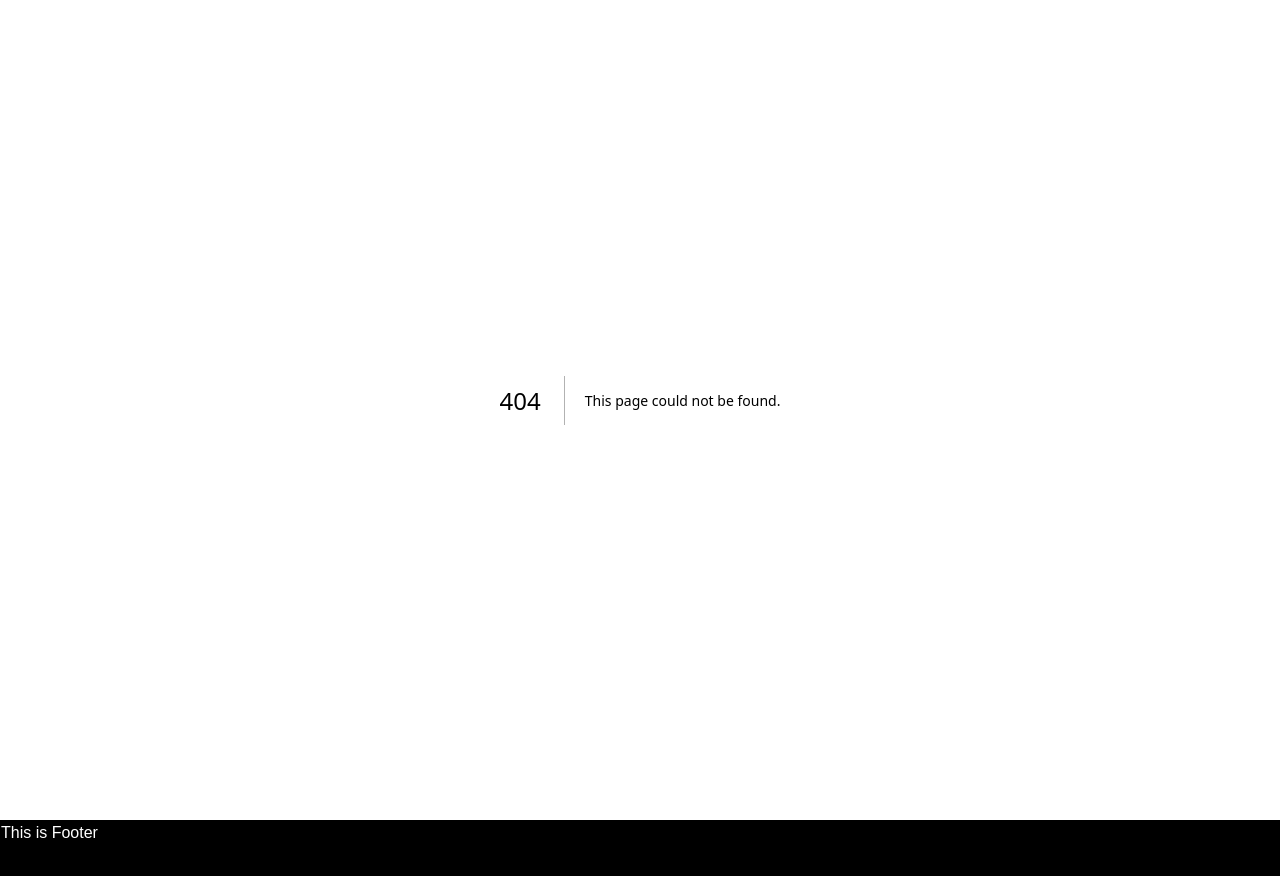
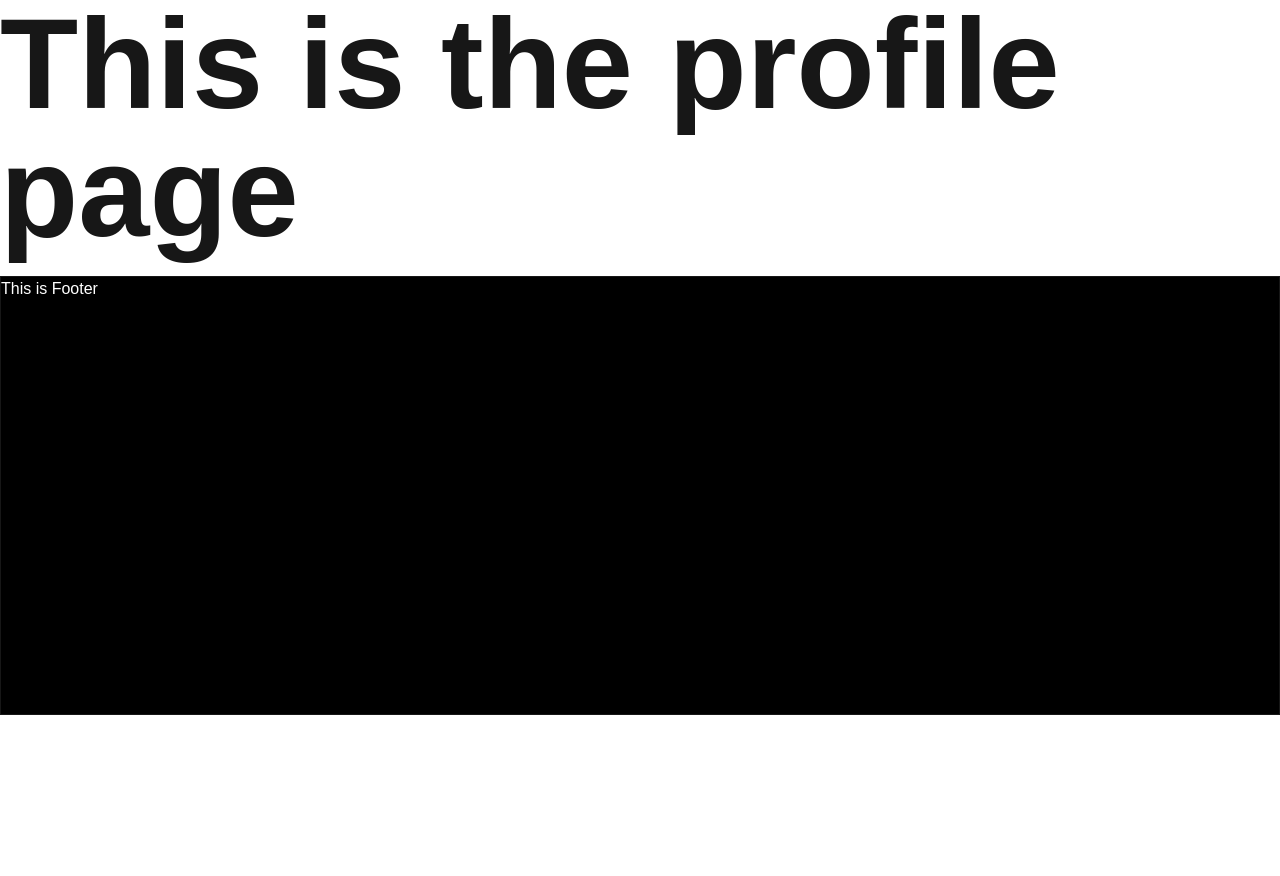
Before and after one commit to pronoy656/job-task, a Next.js app: page /profile in a window 1280 px wide. Before the commit this address had no page. Shown: the top 876 px of the page. After the commit the page ends 800 px from the top, so only its background shows below. Built offline with nearby package versions, Linux system fonts and the light colour scheme; a web font is replaced by a local one.

Commit message:
create nested route for user profile page

```diff
--- /dev/null
+++ b/src/app/profile/page.js
@@ -0,0 +1,12 @@
+import React from 'react'
+
+export default function page() {
+  return (
+    <div>
+      <h1 className='text-9xl font-extrabold
+      '>
+        This is the profile page
+      </h1>
+    </div>
+  )
+}
--- a/src/components/Homepage/Homepage.jsx
+++ b/src/components/Homepage/Homepage.jsx
@@ -4,6 +4,7 @@ import Category from "./Category";
 import Popularfood from "./Popularfood";
 import PopularResturant from "./PopularResturant";
 import AppIntro from "./AppIntro";
+import Link from "next/link";
 
 export default function Homepage() {
   return (
@@ -14,7 +15,9 @@ export default function Homepage() {
       </h1>
       <div className="max-w-7xl mx-auto flex justify-between items-center mt-5">
         <img className="w-[102px] h-[56px]" src="png file 2 2.png" alt="" />
-        <img className="w-[65px] h-[65px]" src="Ellipse 2872.png" alt="" />
+        <Link href="/profile">
+          <img className="w-[65px] h-[65px]" src="Ellipse 2872.png" alt="" />
+        </Link>
       </div>
       <Banner />
       <div
```
